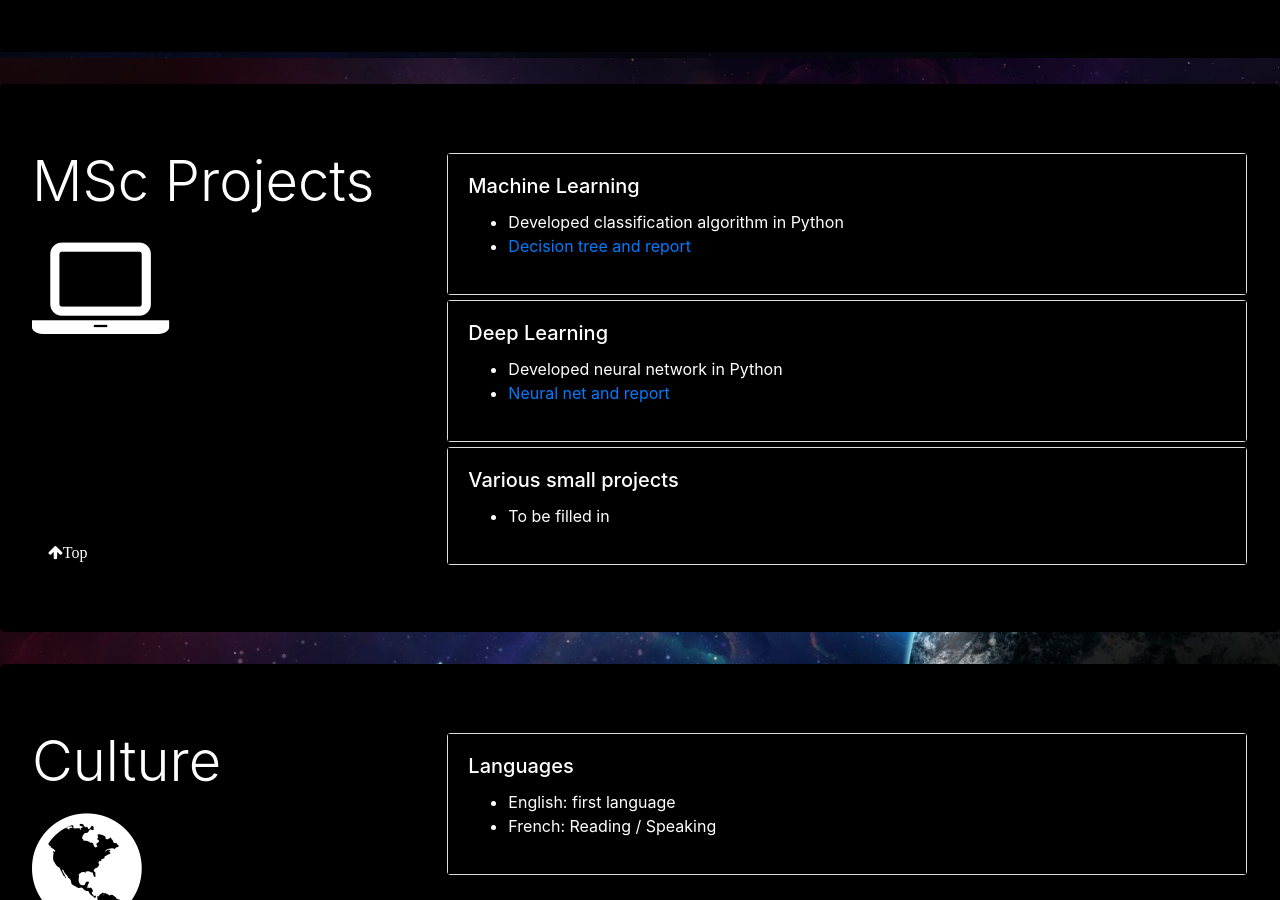
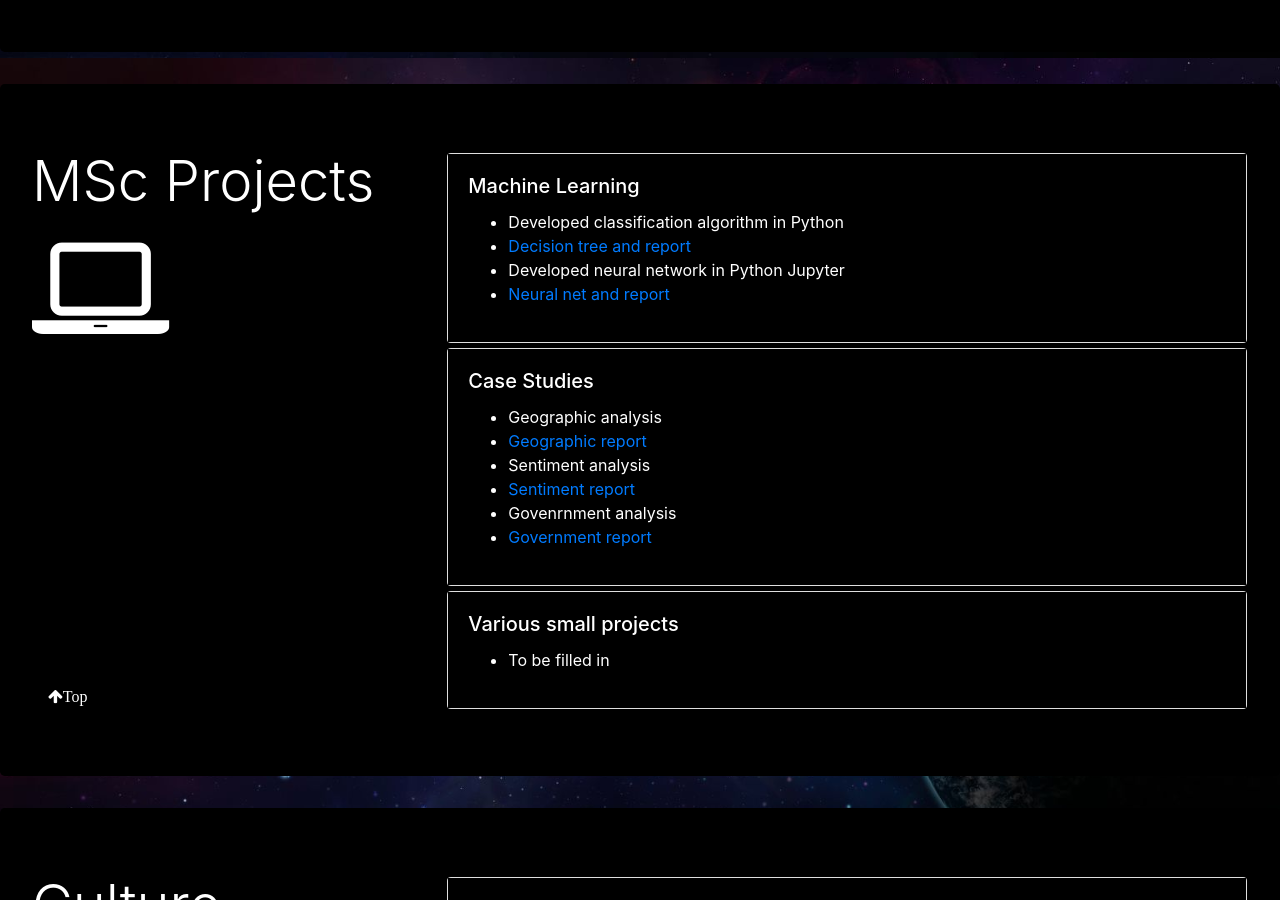
Before and after one commit to mmakris98/mmakris98.github.io, a Jekyll site: the page index.html, which Jekyll copies as it is, in a window 1280 px wide and 900 px high, scrolled down 2642 px. Built offline with Jekyll 4.4.1, drawn with Linux system fonts in a browser that asks for light colours.

Commit message:
Update index.html

```diff
--- a/index.html
+++ b/index.html
@@ -335,6 +335,14 @@
             <li class="card-text">
               <a href="./assets/pdf/Decision Tree.pdf" target="_blank">Decision tree and report</a>
             </li>
+            <li class="card-text">
+              Developed neural network in Python Jupyter
+            </li>
+            <li class="card-text">
+              <a href="./assets/pdf/Neural Network.pdf" target="_blank"
+                >Neural net and report</a
+              >
+            </li>
           </ul>
         </div>
       </div>
@@ -342,15 +350,31 @@
       <div class="card">
         <div class="card-body">
           <h5 class="card-title">
-            Deep Learning
+            Case Studies
           </h5>
           <ul>
             <li class="card-text">
-              Developed neural network in Python
+              Geographic analysis
             </li>
             <li class="card-text">
-              <a href="./assets/pdf/Neural Network.pdf" target="_blank"
-                >Neural net and report</a
+              <a href="./assets/pdf/Geographic report.pdf" target="_blank"
+                >Geographic report</a
+              >
+            </li>
+            <li class="card-text">
+              Sentiment analysis
+            </li>
+            <li class="card-text">
+              <a href="./assets/pdf/Sentiment report.pdf" target="_blank"
+                >Sentiment report</a
+              >
+            </li>
+            <li class="card-text">
+              Govenrnment analysis
+            </li>
+            <li class="card-text">
+              <a href="./assets/pdf/Government report.pdf" target="_blank"
+                >Government report</a
               >
             </li>
           </ul>
```
